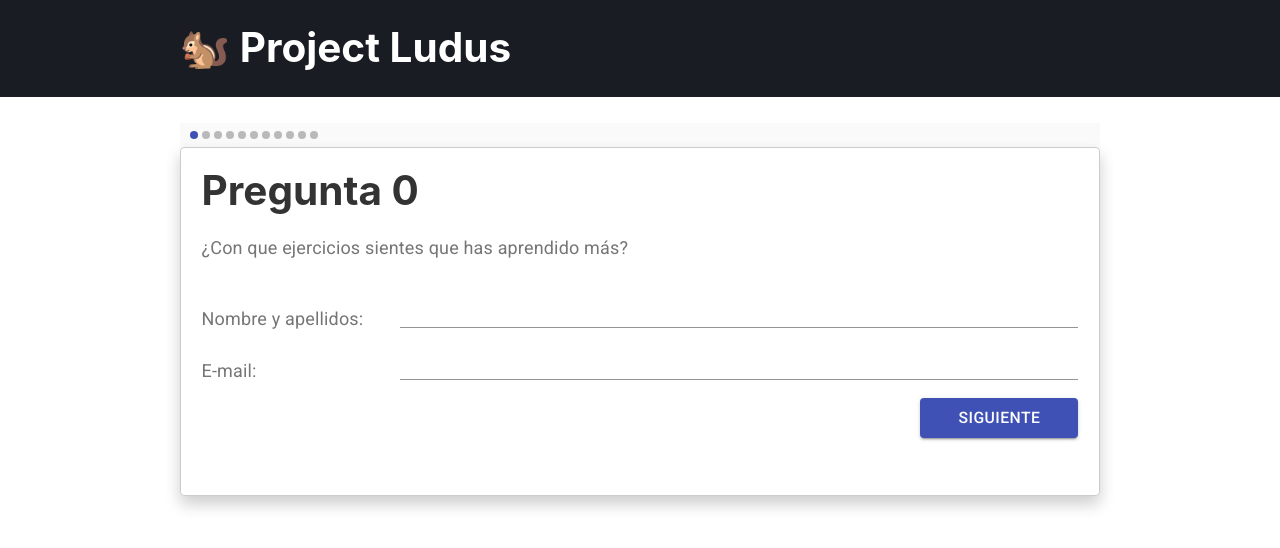
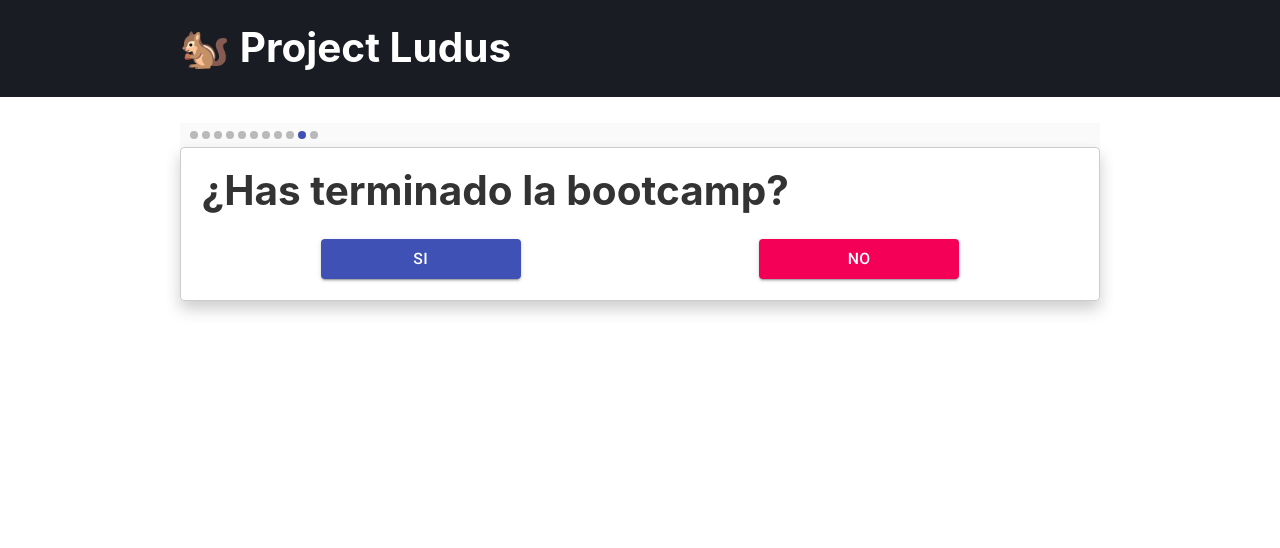
Before and after one commit to the-project-ludus/poll-academy, a Gatsby site: page / in a window 1280 px wide. Built offline with nearby package versions, Linux system fonts and the light colour scheme; Gatsby itself is replaced by a stand-in of ours.

Commit message:
styled 9, 10

```diff
--- a/src/components/questions/Pregunta10.js
+++ b/src/components/questions/Pregunta10.js
@@ -15,7 +15,7 @@ const Pregunta10 = ({ onSubmit }) => {
     await axios.post(
       'https://the-project-ludus-poll.firebaseio.com/questions.json',
       {
-        pregunta: '¿Por donde crees que debería seguir tu formación?',
+        pregunta: '¿Por donde te gustaría seguir tu formación?',
         response: response,
         user: user
       }
@@ -27,9 +27,12 @@ const Pregunta10 = ({ onSubmit }) => {
   return (
     <Styles>
       <h1>Pregunta 10</h1>
-      <FormLabel>¿Por donde crees que debería seguir tu formación?</FormLabel>
-      <form className="test-form">
-        <TextareaAutosize onChange={handleResponseChange}></TextareaAutosize>
+      <FormLabel>¿Por donde te gustaría seguir tu formación?</FormLabel>
+      <form className="textarea-form">
+        <TextareaAutosize
+          rows={8}
+          onChange={handleResponseChange}
+        ></TextareaAutosize>
         <Button variant="contained" color="primary" onClick={handleSubmit}>
           Siguiente
         </Button>
--- a/src/components/questions/Pregunta9.js
+++ b/src/components/questions/Pregunta9.js
@@ -12,12 +12,14 @@ const Pregunta9 = () => {
   return (
     <Styles>
       <h1>¿Has terminado la bootcamp?</h1>
+      <div className="buttons">
         <Button variant="contained" color="primary" onClick={handleYes}>
           Si
         </Button>
         <Button variant="contained" color="secondary" onClick={handleNo}>
           No
         </Button>
+      </div>
     </Styles>
   );
 };
--- a/src/components/questions/Styles.js
+++ b/src/components/questions/Styles.js
@@ -81,6 +81,50 @@ const Styles = styled.div`
       }
     }
   }
+
+  .buttons {
+    display: flex;
+    justify-content: space-around;
+
+    button:hover {
+      animation: shake 0.82s cubic-bezier(0.36, 0.07, 0.19, 0.97) both;
+      transform: translate3d(0, 0, 0);
+      backface-visibility: hidden;
+      perspective: 1000px;
+      @keyframes shake {
+        10%,
+        90% {
+          transform: translate3d(-1px, 0, 0);
+        }
+
+        20%,
+        80% {
+          transform: translate3d(2px, 0, 0);
+        }
+
+        30%,
+        50%,
+        70% {
+          transform: translate3d(-4px, 0, 0);
+        }
+
+        40%,
+        60% {
+          transform: translate3d(4px, 0, 0);
+        }
+      }
+    }
+  }
+
+  .textarea-form {
+    display: flex;
+    flex-direction: column;
+    align-items: flex-end;
+
+    > * {
+      margin: 1em 0 0 0;
+    }
+  }
 `;
 
 export default Styles;
--- a/src/pages/index.js
+++ b/src/pages/index.js
@@ -11,7 +11,7 @@ import { MobileStepper } from '@material-ui/core';
 import './index.css';
 
 const IndexPage = () => {
-  const [questionId, setQuestionId] = useState(0);
+  const [questionId, setQuestionId] = useState(9);
   const [user, setUser] = useState('');
   const questionComponents = useQuestions(() => setQuestionId(questionId + 1));
 
```
Lines whose indentation alone changed are shown as unchanged.
